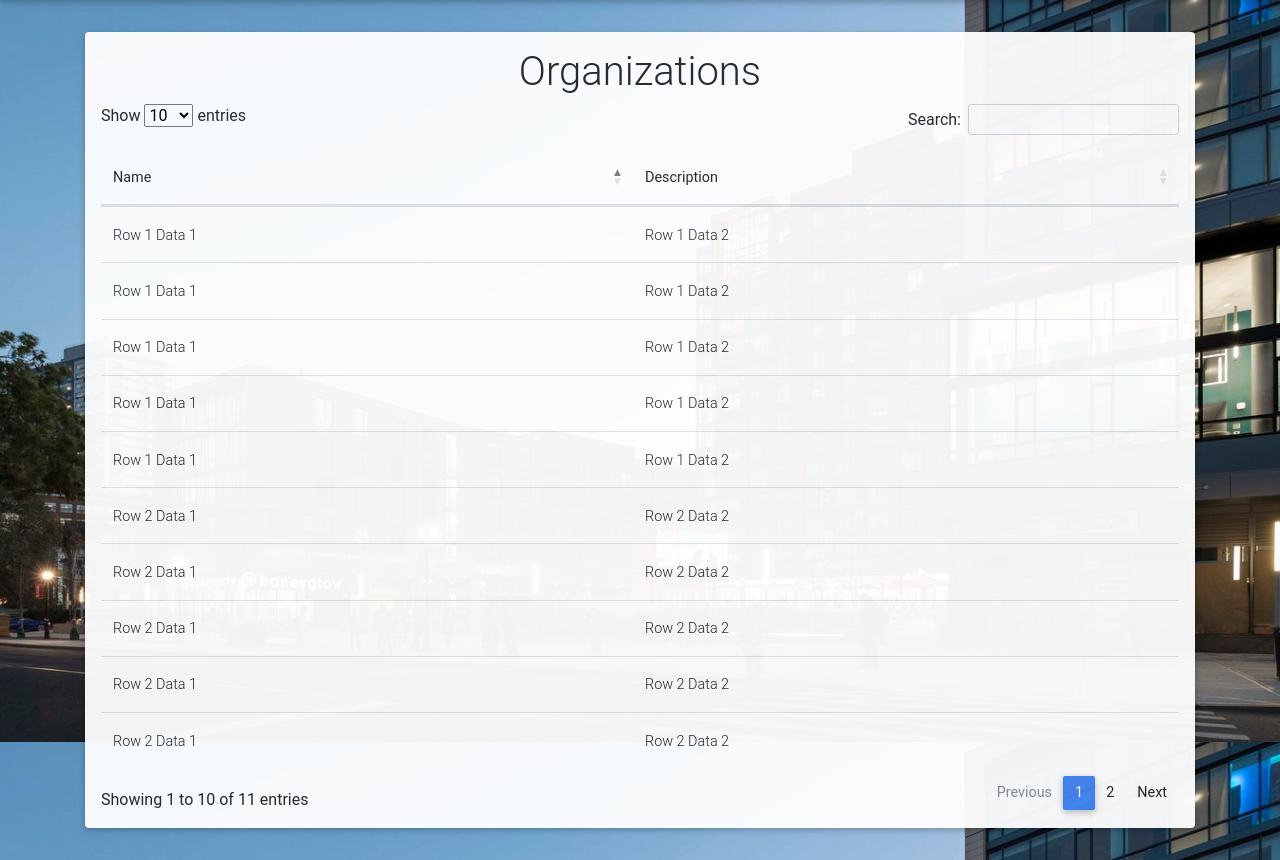
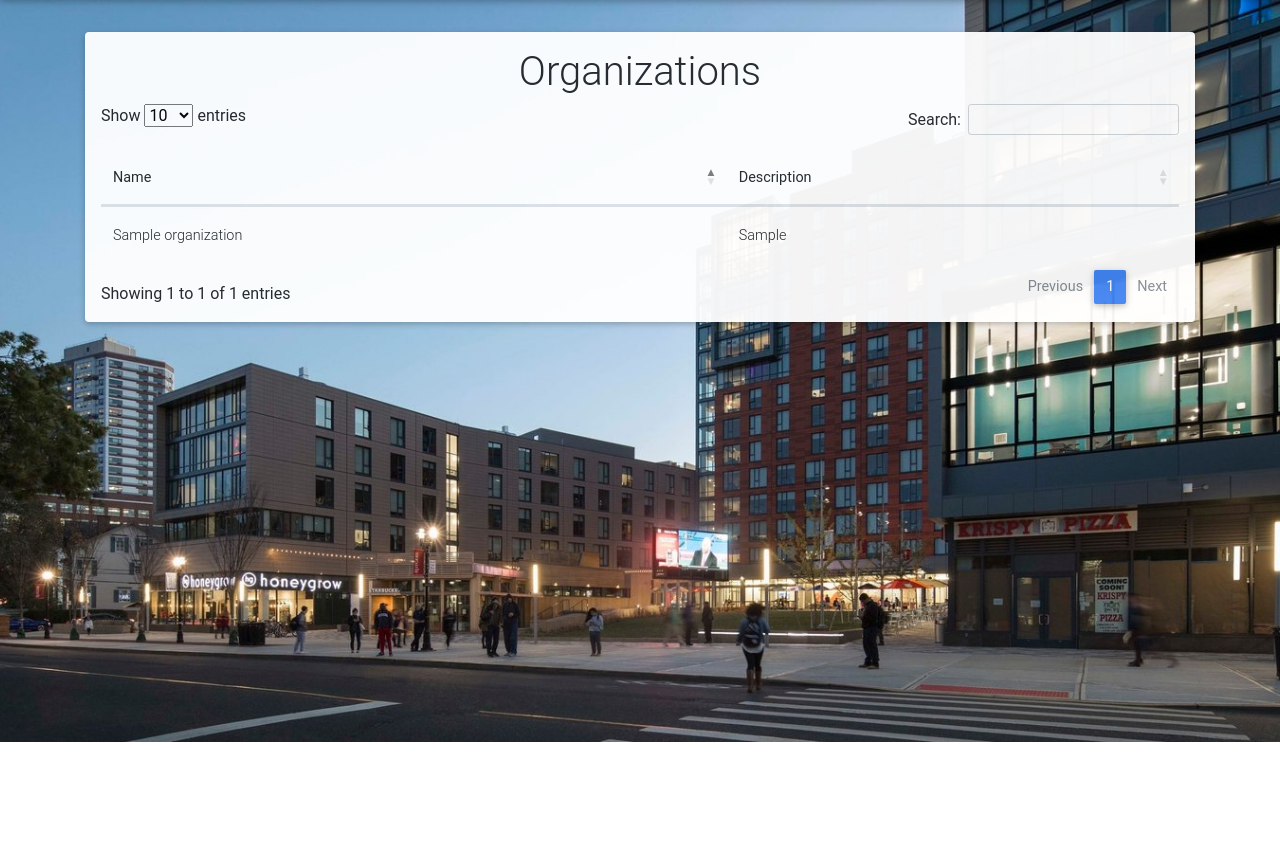
Before and after one commit to Calvin-T/Event-Navigator, a Django app: page /organizations in a window 1280 px wide. Shown: the part 58-918 px from the top of the page. After the commit the page ends 800 px from the top, so only its background shows below. Run offline with Django 3.2, Linux system fonts and the light colour scheme; tables that the repository leaves empty hold one stand-in row (values such as "Sample post"); some libraries are stand-ins or nearby versions.

Commit message:
Bring data to organizations page

```diff
--- a/eventnavigator/events/db_manage.py
+++ b/eventnavigator/events/db_manage.py
@@ -97,6 +97,21 @@ def get_events(request):
             'geoData': geoData
         }
 
+def get_orgs(request):
+        organizations = Organization.objects.all()
+        organizationList = []
+        for organization in organizations:
+            temp = {
+                'orgName': organization.name,
+                'orgLoc': organization.location
+            }
+            organizationList.append(temp)
+
+
+        return {
+            'organizationList': organizationList
+        }
+
 def post_new_event(request):
     eventName = request.POST.get("event_name")
     organization = request.POST.get("organization")
--- a/eventnavigator/events/templates/organizations.html
+++ b/eventnavigator/events/templates/organizations.html
@@ -79,50 +79,12 @@
               </tr>
           </thead>
           <tbody>
-              <tr>
-                  <td>Row 1 Data 1</td>
-                  <td>Row 1 Data 2</td>
-              </tr>
-              <tr>
-                  <td>Row 2 Data 1</td>
-                  <td>Row 2 Data 2</td>
-              </tr>
-              <tr>
-                  <td>Row 1 Data 1</td>
-                  <td>Row 1 Data 2</td>
-              </tr>
-              <tr>
-                  <td>Row 2 Data 1</td>
-                  <td>Row 2 Data 2</td>
-              </tr>
-              <tr>
-                  <td>Row 1 Data 1</td>
-                  <td>Row 1 Data 2</td>
-              </tr>
-              <tr>
-                  <td>Row 2 Data 1</td>
-                  <td>Row 2 Data 2</td>
-              </tr>
-              <tr>
-                  <td>Row 1 Data 1</td>
-                  <td>Row 1 Data 2</td>
-              </tr>
-              <tr>
-                  <td>Row 2 Data 1</td>
-                  <td>Row 2 Data 2</td>
-              </tr>
-              <tr>
-                  <td>Row 1 Data 1</td>
-                  <td>Row 1 Data 2</td>
-              </tr>
-              <tr>
-                  <td>Row 2 Data 1</td>
-                  <td>Row 2 Data 2</td>
-              </tr>
-              <tr>
-                  <td>Row 2 Data 1</td>
-                  <td>Row 2 Data 2</td>
-              </tr>
+              {% for organization in organizations %}
+                 <tr>
+                    <td>{{ organization.orgName }}</td>
+                   <td>{{ organization.orgLoc }}</td>
+                  </tr>
+              {% endfor %}
           </tbody>
         </table>
       </div>
@@ -132,9 +94,7 @@
 </html>
 
 <script>
-
 $(document).ready( function () {
   $('#orgs_table').DataTable();
 });
-
 </script>
--- a/eventnavigator/events/views.py
+++ b/eventnavigator/events/views.py
@@ -12,7 +12,10 @@ def home(request):
     return render(request, 'home.html', {'events': events['eventList'], 'geoData': events['geoData']})
 
 def organizations(request):
-    return render(request, 'organizations.html')
+    if request.method == 'GET':
+        organizations = get_orgs(request);
+    return render(request, 'organizations.html',  {'organizations': organizations['organizationList']})
+
 
 def login(request):
     return render(request, 'login.html')
```
